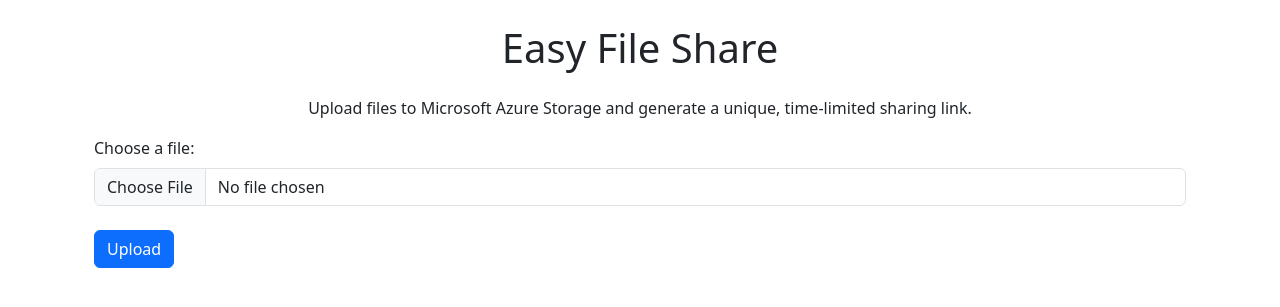
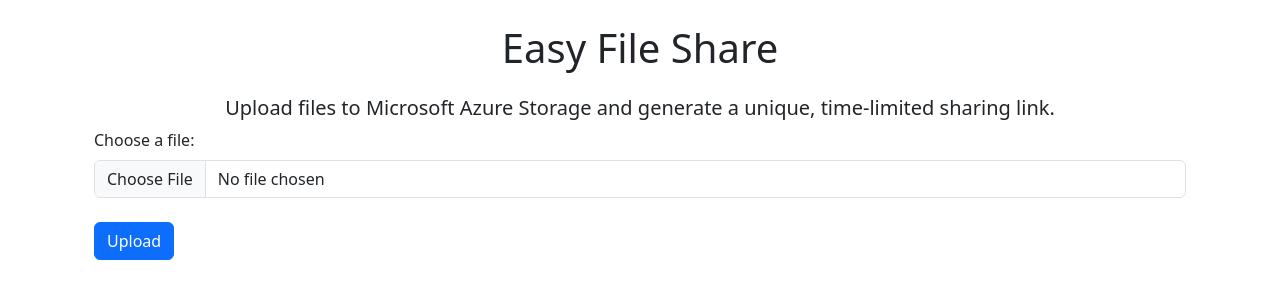
Before and after one commit to kbazant/file-share, a Flask app: page / in a window 1280 px wide. Shown: the top 307 px of the page. Run offline with Flask 3, Linux system fonts and the light colour scheme.

Commit message:
styling intro text

```diff
--- a/templates/index.html
+++ b/templates/index.html
@@ -4,7 +4,7 @@
 <head>
     <meta charset="UTF-8">
     <meta name="viewport" content="width=device-width, initial-scale=1.0">
-    <title>File Upload</title>
+    <title>File Share</title>
     <link rel="stylesheet" href="https://cdn.jsdelivr.net/npm/bootstrap@5.3.0/dist/css/bootstrap.min.css">
     <script>
         function copyToClipboard() {
@@ -22,8 +22,9 @@
 <body class="bg-gray-100">
     <div class="container mx-auto p-4">
         <h1 class="text-3xl font-bold text-center mb-4">Easy File Share</h1>
-        <p class="text-center">Upload files to Microsoft Azure Storage and generate a unique, time-limited sharing link.
-        </p>
+        <h5 class="text-center">Upload files to Microsoft Azure Storage and generate a unique, time-limited sharing
+            link.
+        </h5>
         <form method="post" action="/upload" enctype="multipart/form-data" class="bg-white p-6 rounded shadow-md">
             <div class="mb-4">
                 <label class="form-label" for="file">Choose a file:</label>
```
